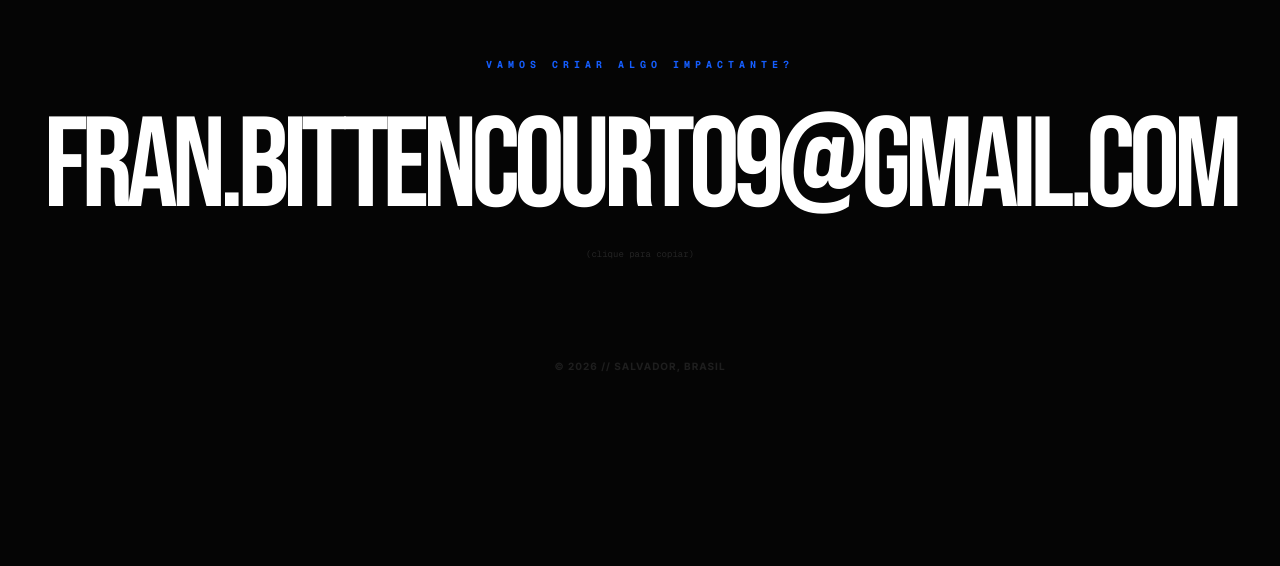
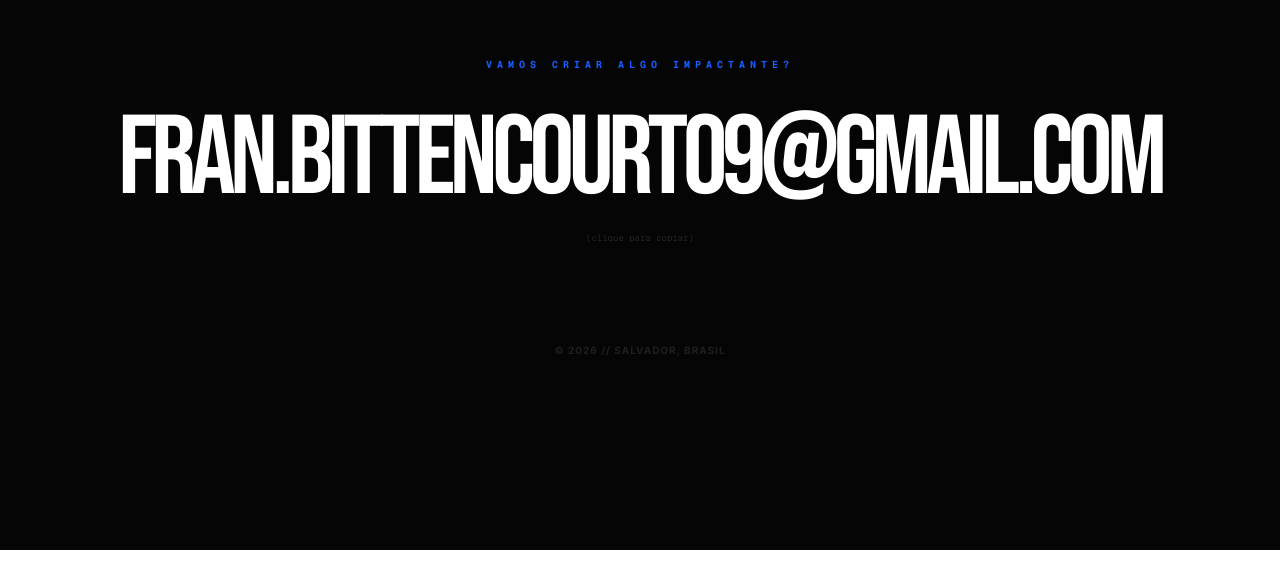
Before and after one commit to franbittencourt09-bit/meu-portfolio, a Next.js app: page / in a window 1280 px wide. Shown: the part 5120-5686 px from the top of the page. Built offline with nearby package versions, Linux system fonts and the light colour scheme.

Commit message:
botao certo

```diff
--- a/src/app/page.js
+++ b/src/app/page.js
@@ -325,8 +325,14 @@ export default function Home() {
 
             <button
               onClick={copiarEmail}
-              className="font-bebas text-[11vw] md:text-[8rem] text-white hover:text-blue-500 transition-all tracking-tighter leading-none lowercase"
-              style={{ display: 'block', position: 'relative', zIndex: 100 }}
+              className="font-bebas text-[9vw] md:text-[7rem] text-white hover:text-blue-500 transition-all tracking-tighter leading-none lowercase break-all md:break-normal"
+              style={{
+                display: 'block',
+                position: 'relative',
+                zIndex: 100,
+                width: '100%',
+                maxWidth: '100vw'
+              }}
             >
               fran.bittencourt09@gmail.com
             </button>
```
